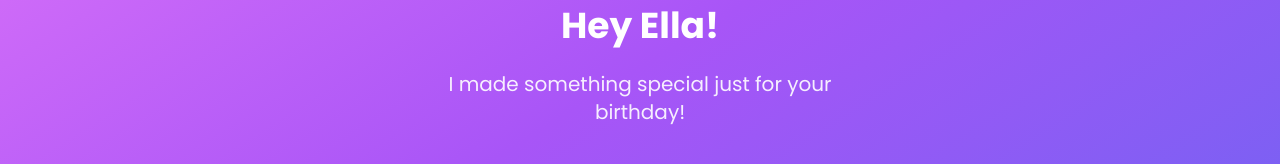
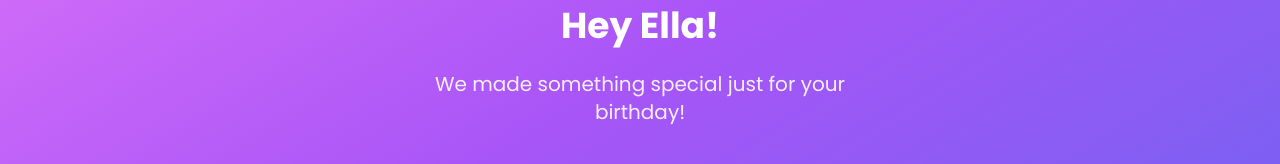
Before and after one commit to Chaste-Djaziri/ella, a Next.js app: page / in a window 1280 px wide. Shown: the part 332-496 px from the top of the page. Built offline with nearby package versions, Linux system fonts and the light colour scheme.

Commit message:
Update page.tsx

```diff
--- a/app/page.tsx
+++ b/app/page.tsx
@@ -42,7 +42,7 @@ export default function Home() {
             <Sparkles className="h-16 w-16 mx-auto text-yellow-300" />
           </motion.div>
           <h1 className="text-4xl font-bold mb-6 text-white">Hey Ella!</h1>
-          <p className="text-xl mb-10 text-white/90">I made something special just for your birthday!</p>
+          <p className="text-xl mb-10 text-white/90">We made something special just for your birthday!</p>
           <motion.button
             whileHover={{ scale: 1.05 }}
             whileTap={{ scale: 0.95 }}
```
